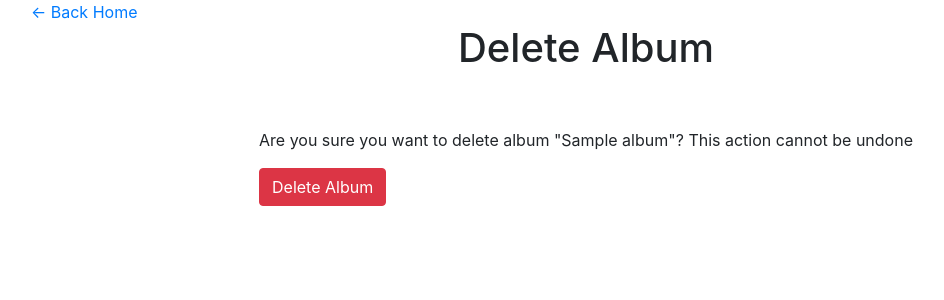
After one commit to Momentum-Team-13/django-music-devandres-tech, a Django app: page /albums/1/delete in a window 1280 px wide. The commit adds this page. Shown: the top 300 px of the page, without its empty margins (54-998 px from the left). Run offline with Django 4.2, Linux system fonts and the light colour scheme; tables that the repository leaves empty hold one stand-in row (values such as "Sample post").

Commit message:
now able to delete albums

```diff
--- a/albums/views.py
+++ b/albums/views.py
@@ -37,3 +37,11 @@ def edit_album(request, pk):
 			return redirect(to='list_albums')
 
 	return render(request, 'albums/edit_album.html', {'form': form, 'album': album})
+
+
+def delete_album(request, pk):
+	album = get_object_or_404(Album, pk=pk)
+	if request.method == 'POST':
+		album.delete()
+		return redirect(to='list_albums')
+	return render(request, 'albums/delete_album.html', {'album': album})
--- a/django_music/urls.py
+++ b/django_music/urls.py
@@ -24,4 +24,5 @@ urlpatterns = [
     path('albums/new', albums_views.new_album, name='new_album'),
     path('albums/<int:pk>', albums_views.detail_album, name='detail_album'),
     path('albums/<int:pk>/edit', albums_views.edit_album, name='edit_album'),
+    path('albums/<int:pk>/delete', albums_views.delete_album, name='delete_album'),
 ]
--- /dev/null
+++ b/templates/albums/delete_album.html
@@ -0,0 +1,28 @@
+{% extends "base.html" %} {% block content %}
+<div class="container">
+  <a
+    class="mb-5"
+    href="{% url 'list_albums' %}"
+    class="d-flex justify-content-start"
+    ><- Back Home</a
+  >
+  <div
+    class="d-flex flex-column align-items-center justify-content-center mb-5"
+  >
+    <div class="mb-5">
+      <h1>Delete Album</h1>
+    </div>
+
+    <div>
+      <form action="{% url 'delete_album' pk=album.pk %}" method="POST">
+        {% csrf_token %}
+        <p>
+          Are you sure you want to delete album "{{ album.title }}"? This action
+          cannot be undone
+        </p>
+        <button class="btn btn-danger" type="submit">Delete Album</button>
+      </form>
+    </div>
+  </div>
+</div>
+{% endblock %}
--- a/templates/albums/list_albums.html
+++ b/templates/albums/list_albums.html
@@ -7,6 +7,7 @@
   {% for album in albums %}
   <div class="mb-5">
     <a href="{% url 'detail_album' pk=album.pk %}">Album: {{ album.title }}</a><br />
+    <a href="{% url 'delete_album' pk=album.pk %}">Delete Album</a><br />
     <a href="{% url 'edit_album' pk=album.pk %}">Edit album<a>
   </div>
   {% endfor %}
```
